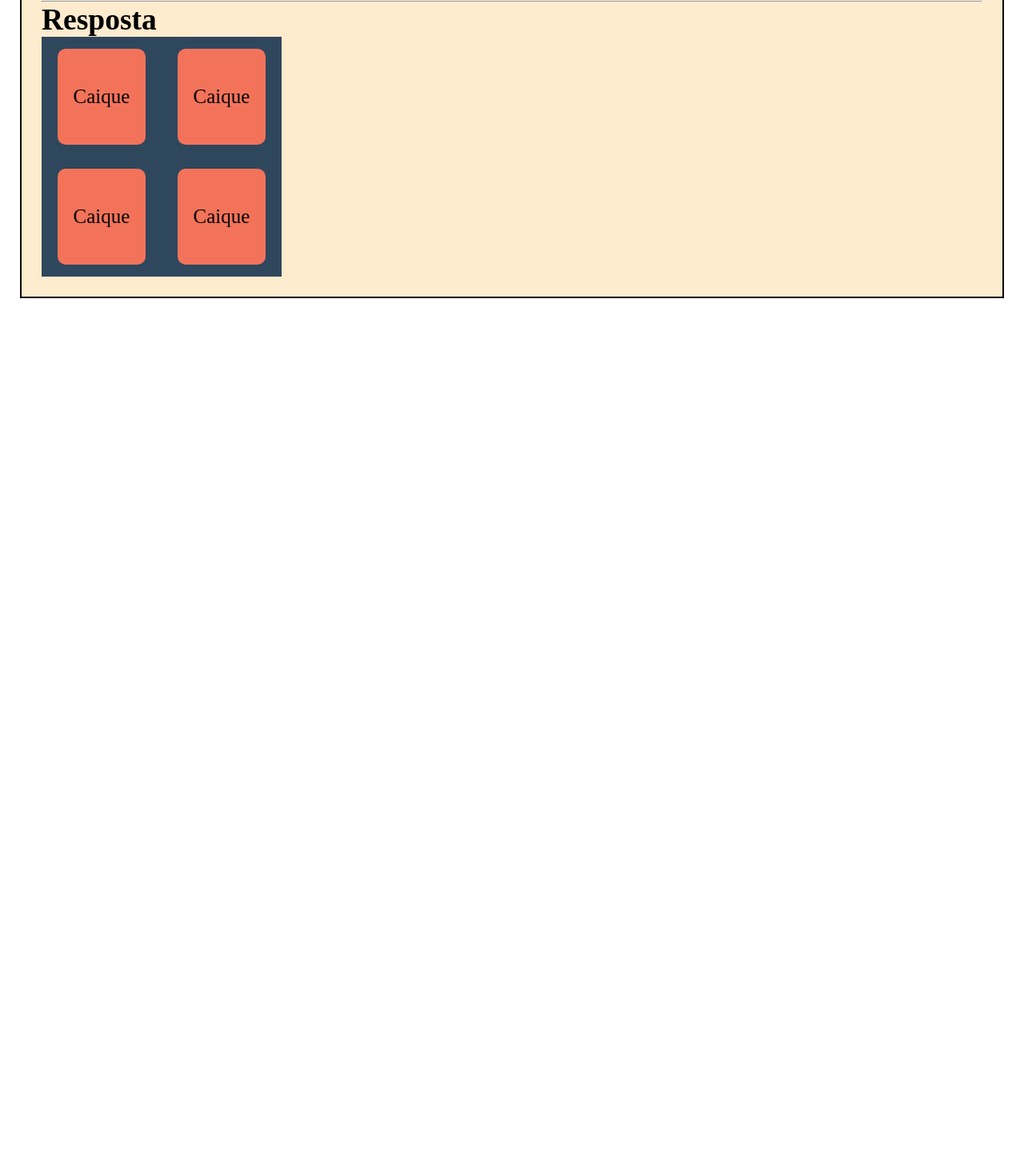
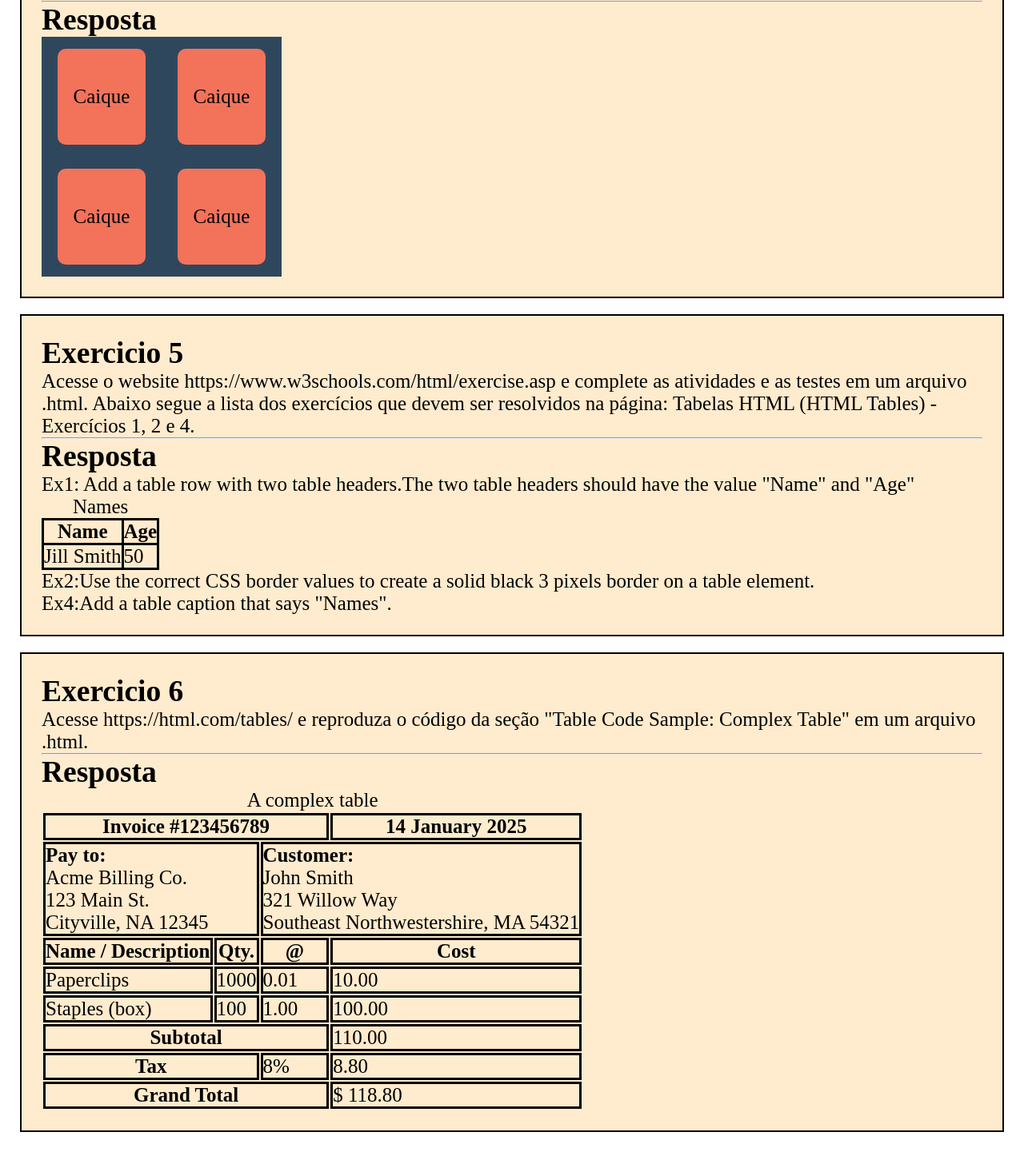
Before and after one commit to CaiquePiazzaroli/DesenvolvimentoWeb, a plain HTML site: page Exercicios/HTML_Table_Div_Span_CSS_Box_Model/exercicios.html in a window 1280 px wide. Shown: the part 2646-4087 px from the top of the page at 80% size. Before the commit the page ends 3044 px from the top, so only its background shows below. Drawn offline with Linux system fonts and the light colour scheme.

Commit message:
Exercicio 3

```diff
--- a/Exercicios/HTML_Table_Div_Span_CSS_Box_Model/exercicios.html
+++ b/Exercicios/HTML_Table_Div_Span_CSS_Box_Model/exercicios.html
@@ -1,20 +1,23 @@
 <!DOCTYPE html>
 <html lang="en">
+
 <head>
     <meta charset="UTF-8">
     <meta name="viewport" content="width=device-width, initial-scale=1.0">
     <title>Document</title>
 </head>
 <style>
-    *{
-        margin:0;
+    * {
+        margin: 0;
         padding: 0;
     }
+
     .principal {
         font-size: 25px;
         margin: 25px;
     }
-    .exercicio{
+
+    .exercicio {
         border: solid black 2px;
         background-color: blanchedalmond;
         padding: 25px;
@@ -28,30 +31,31 @@
         color: blueviolet;
     }
 
-    .p_recuo{
+    .p_recuo {
         text-indent: 40px;
         margin: 0 80px;
         text-align: center;
         border: solid rgba(0, 98, 255, 0.566) 20px;
         letter-spacing: 2px;
     }
-    .f_motivacional{
+
+    .f_motivacional {
         color: rgb(0, 136, 255);
         text-decoration: none;
     }
 
     /* EX2 */
-    .ex2{
+    .ex2 {
         height: 200px;
         color: aliceblue;
         background-image: url("galaxia.jpg");
-        background-size:contain;
+        background-size: contain;
         background-repeat: no-repeat;
         background-repeat: no-repeat;
     }
 
     /* EX3 */
-    .ex3{
+    .ex3 {
         background-color: rgb(150, 226, 150);
         border: 10px forestgreen solid;
         width: 400px;
@@ -65,7 +69,7 @@
     }
 
     /* EX4 */
-    .ex4{
+    .ex4 {
         background-color: #2F475D;
         width: 300px;
         height: 300px;
@@ -86,11 +90,11 @@
         align-items: center;
     }
 
-    .ex4_bloco_p{
+    .ex4_bloco_p {
         margin: auto;
     }
+</style>
 
-</style>
 <body>
     <main class="principal">
         <h1>Exercicio 3 - HTML Table, Div, Span, CSS Box Model.</h1>
@@ -180,13 +184,129 @@
             <h2>Resposta</h2>
             <div class="resposta">
                 <div class="ex4">
-                    <div class="ex4_bloco"><p class="ex4_bloco_p">Caique</p></div>
-                    <div class="ex4_bloco"><p class="ex4_bloco_p">Caique</p></div>
-                    <div class="ex4_bloco"><p class="ex4_bloco_p">Caique</p></div>
-                    <div class="ex4_bloco"><p class="ex4_bloco_p">Caique</p></div>
+                    <div class="ex4_bloco">
+                        <p class="ex4_bloco_p">Caique</p>
+                    </div>
+                    <div class="ex4_bloco">
+                        <p class="ex4_bloco_p">Caique</p>
+                    </div>
+                    <div class="ex4_bloco">
+                        <p class="ex4_bloco_p">Caique</p>
+                    </div>
+                    <div class="ex4_bloco">
+                        <p class="ex4_bloco_p">Caique</p>
+                    </div>
                 </div>
             </div>
         </section>
+
+        <!-- Ex5 -->
+        <section class="exercicio">
+            <h2>Exercicio 5</h2>
+            <div class="enunciado">
+                <p>
+                    Acesse o website https://www.w3schools.com/html/exercise.asp e complete as atividades e as testes em
+                    um
+                    arquivo .html. Abaixo segue a lista dos exercícios que devem ser resolvidos na página:
+                    Tabelas HTML (HTML Tables) - Exercícios 1, 2 e 4.
+                </p>
+            </div>
+            <hr>
+            <h2>Resposta</h2>
+            <p>Ex1: Add a table row with two table headers.The two
+                table headers should have the value "Name" and "Age"</p>
+            <table class="ex5_tabela">
+                <caption>Names</caption>
+                <tr>
+                    <th>Name</th>
+                    <th>Age</th>
+                </tr>
+                <tr>
+                    <td>Jill Smith</td>
+                    <td>50</td>
+                </tr>
+            </table>
+
+            <p>Ex2:Use the correct CSS border values to create a solid black 3 pixels border on a table element.</p>
+            <style>
+                .ex5_tabela,
+                th,
+                td {
+                    border: 3px solid black;
+                    border-collapse: collapse;
+                }
+            </style>
+            <p>Ex4:Add a table caption that says "Names".</p>
+            <!-- Adicionado na tabela acima -->
+        </section>
+
+
+        <!-- Ex6 -->
+        <section class="exercicio">
+            <h2>Exercicio 6</h2>
+            <div class="enunciado">
+                <p>Acesse https://html.com/tables/ e reproduza o código da seção "Table Code Sample: Complex Table" em
+                    um
+                    arquivo .html.</p>
+            </div>
+            <hr>
+            <h2>Resposta</h2>
+            <table>
+                <caption>A complex table</caption>
+                <thead>
+                    <tr>
+                        <th colspan="3">Invoice #123456789</th>
+                        <th>14 January 2025
+                    </tr>
+                    <tr>
+                        <td colspan="2">
+                            <strong>Pay to:</strong><br> Acme Billing Co.<br> 123 Main St.<br> Cityville, NA 12345
+                        </td>
+                        <td colspan="2"> <strong>Customer:</strong><br> John Smith<br> 321 Willow Way<br> Southeast
+                            Northwestershire, MA 54321 </td>
+                    </tr>
+                </thead>
+                <tbody>
+                    <tr>
+                        <th>Name / Description</th>
+                        <th>Qty.</th>
+                        <th>@</th>
+                        <th>Cost</th>
+                    </tr>
+                    <tr>
+                        <td>Paperclips</td>
+                        <td>1000</td>
+                        <td>0.01</td>
+                        <td>10.00</td>
+                    </tr>
+                    <tr>
+                        <td>Staples (box)</td>
+                        <td>100</td>
+                        <td>1.00</td>
+                        <td>100.00</td>
+                    </tr>
+                </tbody>
+                <tfoot>
+                    <tr>
+                        <th colspan="3">Subtotal</th>
+                        <td> 110.00</td>
+                    </tr>
+                    <tr>
+                        <th colspan="2">Tax</th>
+                        <td> 8% </td>
+                        <td>8.80</td>
+                    </tr>
+                    <tr>
+                        <th colspan="3">Grand Total</th>
+                        <td>$ 118.80</td>
+                    </tr>
+                </tfoot>
+            </table>
+        </section>
+
+
+
     </main>
 </body>
+
 </html>
```
